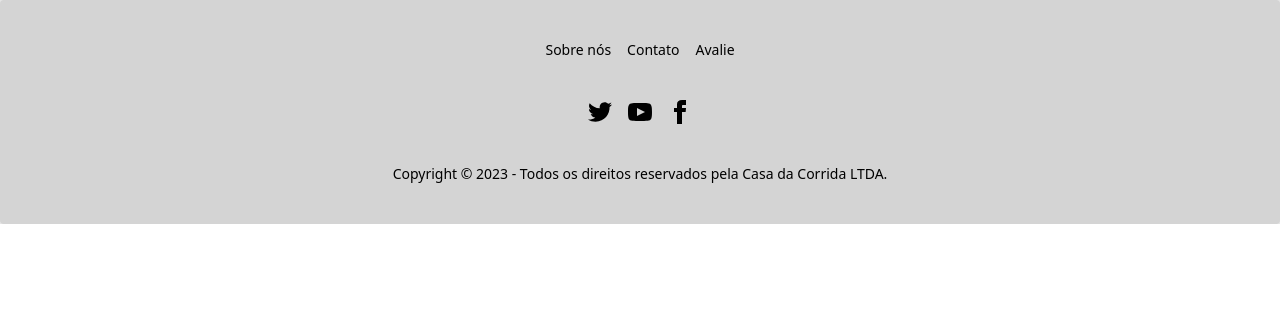
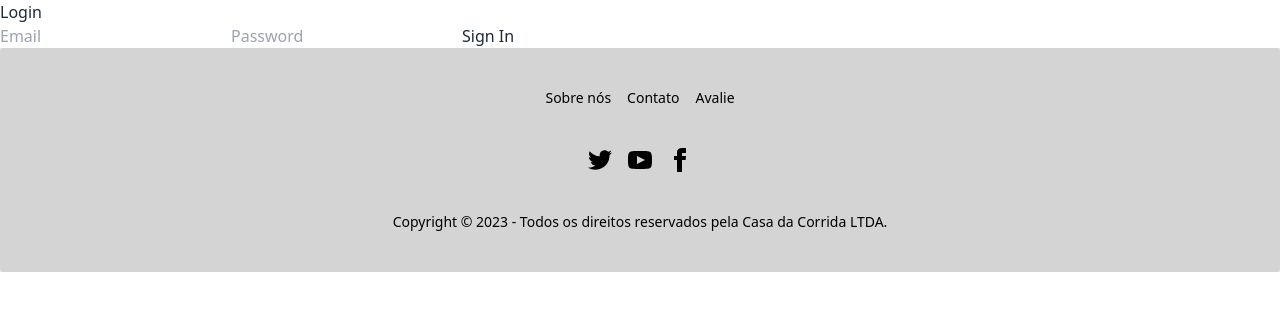
Before and after one commit to ArthurRF/runners-web, a Next.js app: page /login in a window 1280 px wide. Shown: the top 310 px of the page. Built offline with nearby package versions, Linux system fonts and the light colour scheme; no server answers.

Commit message:
feat: next auth initial configuration

```diff
--- a/package.json
+++ b/package.json
@@ -16,6 +16,7 @@
     "eslint": "8.49.0",
     "eslint-config-next": "13.4.19",
     "next": "13.4.19",
+    "next-auth": "^4.24.5",
     "postcss": "8.4.29",
     "react": "18.2.0",
     "react-dom": "18.2.0",
--- a/src/components/NavBar.tsx
+++ b/src/components/NavBar.tsx
@@ -1,27 +1,38 @@
-import Image from "next/image";
-import Link from "next/link";
-import { useRouter } from "next/router";
-import { User, UserPlus } from "react-feather";
+import Image from "next/image"
+import Link from "next/link"
+import { useRouter } from "next/router"
+import { User, UserPlus } from "react-feather"
+import { useSession, signIn, signOut } from "next-auth/react"
+import { useEffect, useState } from "react"
 
 const RegisterLink = (
   <Link href={"/"}>
     <UserPlus fill="true" />
     Cadastre-se
   </Link>
-);
+)
 const LoginLink = (
-  <Link href={"/"}>
+  <Link href={"/api/auth/signin"}>
     <User fill="true" />
     Entre
   </Link>
-);
+)
 
 const NavBar: React.FC = () => {
-  const { pathname } = useRouter();
-  const isLogin = pathname === "/login";
+  const [user, setUser] = useState()
+
+  const { pathname } = useRouter()
+  const isLogin = pathname === "/login"
+  const { data: session } = useSession()
+
+  useEffect(() => {
+    if (session) {
+      setUser(session.user)
+    }
+  }, [session])
 
   if (isLogin) {
-    return <></>;
+    return <></>
   }
 
   return (
@@ -61,7 +72,7 @@ const NavBar: React.FC = () => {
             <ul className="menu menu-horizontal p-0">
               {/* Navbar menu content here */}
               <li>{RegisterLink}</li>
-              <li>{LoginLink}</li>
+              <li>{user ? user.name : LoginLink}</li>
             </ul>
           </div>
         </div>
@@ -71,11 +82,16 @@ const NavBar: React.FC = () => {
         <ul className="menu p-4 w-80 min-h-full bg-base-200">
           {/* Sidebar content here */}
           <li>{RegisterLink}</li>
-          <li>{LoginLink}</li>
+          {user && (
+            <li>
+              <img src={`${user.image}`} className="round" />
+            </li>
+          )}
+          <li>{user ? user.name : LoginLink}</li>
         </ul>
       </div>
     </div>
-  );
-};
+  )
+}
 
-export default NavBar;
+export default NavBar
--- /dev/null
+++ b/src/contexts/global-context.tsx
@@ -0,0 +1,7 @@
+import { SessionProvider } from "next-auth/react"
+
+const GlobalContextProvider: React.FC<any> = ({ children, session }) => {
+  return <SessionProvider session={session}>{children}</SessionProvider>
+}
+
+export default GlobalContextProvider
--- a/src/pages/_app.tsx
+++ b/src/pages/_app.tsx
@@ -1,13 +1,19 @@
-import "@/styles/globals.css";
-import type { AppProps } from "next/app";
-import Layout from "@/components/Layout";
+import "@/styles/globals.css"
+import type { AppProps } from "next/app"
+import Layout from "@/components/Layout"
+import GlobalContext from "@/contexts/global-context"
 
-export default function App({ Component, pageProps }: AppProps) {
+export default function App({
+  Component,
+  pageProps: { session, ...pageProps },
+}: AppProps) {
   return (
     <>
-      <Layout>
-        <Component {...pageProps} />
-      </Layout>
+      <GlobalContext session={session}>
+        <Layout>
+          <Component {...pageProps} />
+        </Layout>
+      </GlobalContext>
     </>
-  );
+  )
 }
--- /dev/null
+++ b/src/pages/api/auth/[...nextauth].js
@@ -0,0 +1,13 @@
+import NextAuth from "next-auth"
+import GoogleProvider from "next-auth/providers/google"
+
+export const authOptions = {
+  providers: [
+    GoogleProvider({
+      clientId: process.env.GOOGLE_OAUTH_ID,
+      clientSecret: process.env.GOOGLE_OAUTH_SECRET,
+    }),
+  ],
+}
+
+export default NextAuth(authOptions)
--- a/src/pages/login.tsx
+++ b/src/pages/login.tsx
@@ -1,5 +1,49 @@
+import { useState } from "react"
+import { signIn } from "next-auth/react"
+
 const Login = () => {
-  return <></>
+  const [email, setEmail] = useState("")
+  const [password, setPassword] = useState("")
+
+  const handleSubmit = async (e: React.FormEvent) => {
+    console.log("e: ", e)
+    e.preventDefault()
+    const result = await signIn("credentials", {
+      redirect: false,
+      email,
+      password,
+    })
+    console.log("result: ", result)
+
+    if (result?.error) {
+      // Handle login error
+      console.error(result.error)
+    } else {
+      // Redirect to dashboard or desired page
+      window.location.href = "/dashboard"
+    }
+  }
+
+  return (
+    <div>
+      <h1>Login</h1>
+      <form onSubmit={handleSubmit}>
+        <input
+          type="email"
+          placeholder="Email"
+          value={email}
+          onChange={(e) => setEmail(e.target.value)}
+        />
+        <input
+          type="password"
+          placeholder="Password"
+          value={password}
+          onChange={(e) => setPassword(e.target.value)}
+        />
+        <button type="submit">Sign In</button>
+      </form>
+    </div>
+  )
 }
 
 export default Login
```
Also changed, not shown: 2 other files (tests, documents, lock files or other folders).
